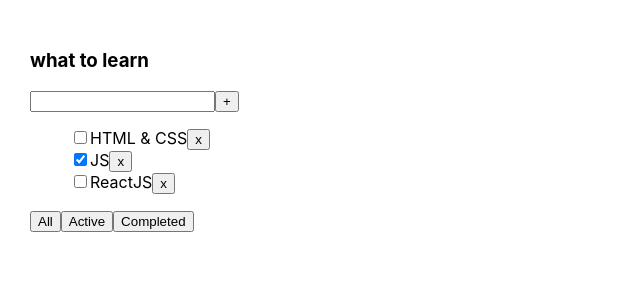
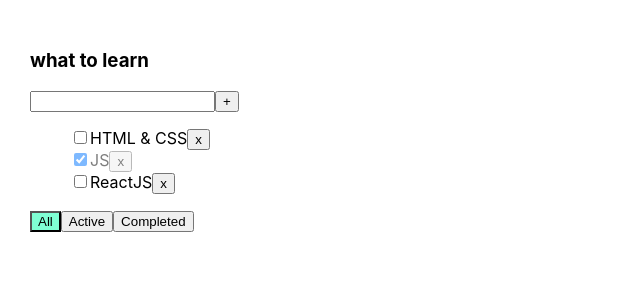
Before and after one commit to i1-kmv/TS-project, a React (Create React App) app: page / in a window 1280 px wide. Shown: the top 300 px of the page, without its empty margins (0-640 px from the left). Built offline with nearby package versions, Linux system fonts and the light colour scheme.

Commit message:
Добавил логику реализации фильтрации, затемнения выделенных тасок

```diff
--- a/src/App.css
+++ b/src/App.css
@@ -10,3 +10,19 @@
 li {
   list-style: none;
 }
+
+.error {
+  border: red 1px solid;
+}
+
+.error-message {
+  color: red;
+}
+
+.active-filter {
+  background-color: aquamarine;
+}
+
+.done-task {
+  opacity: 0.5;
+}
--- a/src/App.tsx
+++ b/src/App.tsx
@@ -65,6 +65,7 @@
                       changeFilter={changeFilter}
                       onAddTask={onAddTask}
                       changeTaskStatus={changeStatus}
+                      filter = {filter}
             />
         </div>
     );
--- a/src/TodoList.tsx
+++ b/src/TodoList.tsx
@@ -8,6 +8,7 @@
     changeFilter: (value: FilterValuesType) => void
     changeTaskStatus: (taskId: string, isDone: boolean) => void
     onAddTask: (newTaskTitle: string) => void
+    filter: FilterValuesType
 }
 
 export type TaskType = {
@@ -19,12 +20,14 @@
 export function TodoList(props: PropsType) {
 
     const [newTaskTitle, setNewTaskTitle] = useState("")
+    const [error, setError] = useState(false)
 
     const onNewTitleChangeHandler = (e: ChangeEvent<HTMLInputElement>) => {
             setNewTaskTitle(e.currentTarget.value)
     }
 
     const onKeyPressHandler = (e: KeyboardEvent<HTMLInputElement>)  => {
+        setError(false)
         if (e.charCode === 13) {
             props.onAddTask(newTaskTitle);
             setNewTaskTitle("")
@@ -32,8 +35,12 @@
     }
 
     const addTask = () => {
+        if (newTaskTitle.trim() === '') {
+           return  setError(true)
+        }
         props.onAddTask(newTaskTitle);
         setNewTaskTitle("")
+
     }
 
     const onAllFilter = () =>  props.changeFilter("all")
@@ -51,7 +58,8 @@
             props.changeTaskStatus(task.id, e.currentTarget.checked)
         }
 
-        return <li key={task.id}><input
+        return <li key={task.id} className={task.isDone === true ? "done-task" : "" }>
+            <input
             type="checkbox"
             checked={task.isDone}
             onChange={onChangeStatus}
@@ -69,21 +77,27 @@
             <input value={newTaskTitle}
                    onChange={onNewTitleChangeHandler}
                    onKeyPress={onKeyPressHandler}
+                   className={error ? "error" : ""}
             />
-            <button onClick={addTask}>+
+            <button
+                onClick={addTask}>+
             </button>
+            {error && <div className="error-message">Field is required</div>}
         </div>
         <ul>
             {tasks}
         </ul>
         <div>
             <button
+                className={props.filter === "all" ? "active-filter" : ''}
                 onClick={onAllFilter}>All
             </button>
             <button
+                className={props.filter === "active" ? "active-filter" : ''}
                 onClick={onActiveFilter}>Active
             </button>
             <button
+                className={props.filter === "completed" ? "active-filter" : ''}
                 onClick={onCompletedFilter}>Completed
             </button>
         </div>
```
